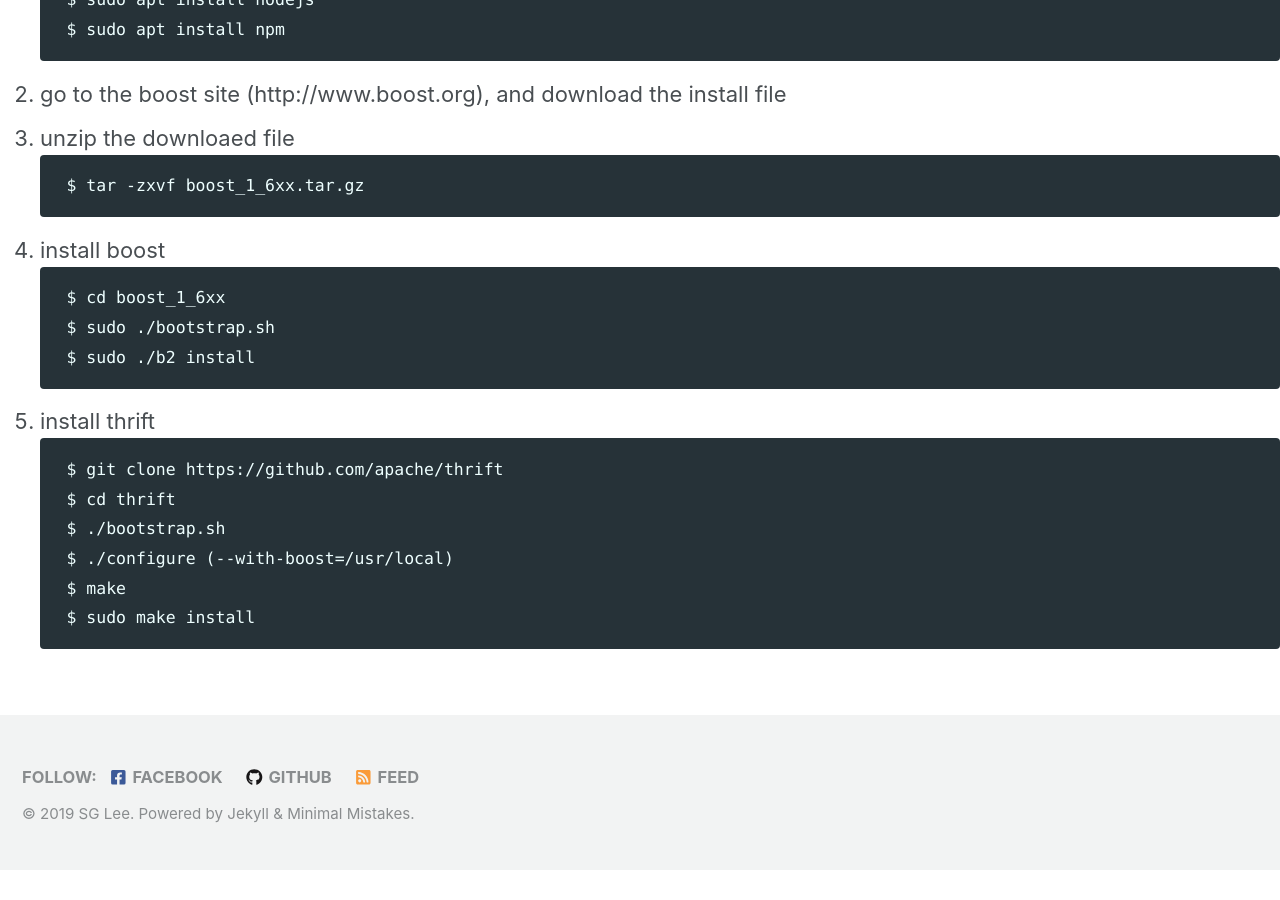
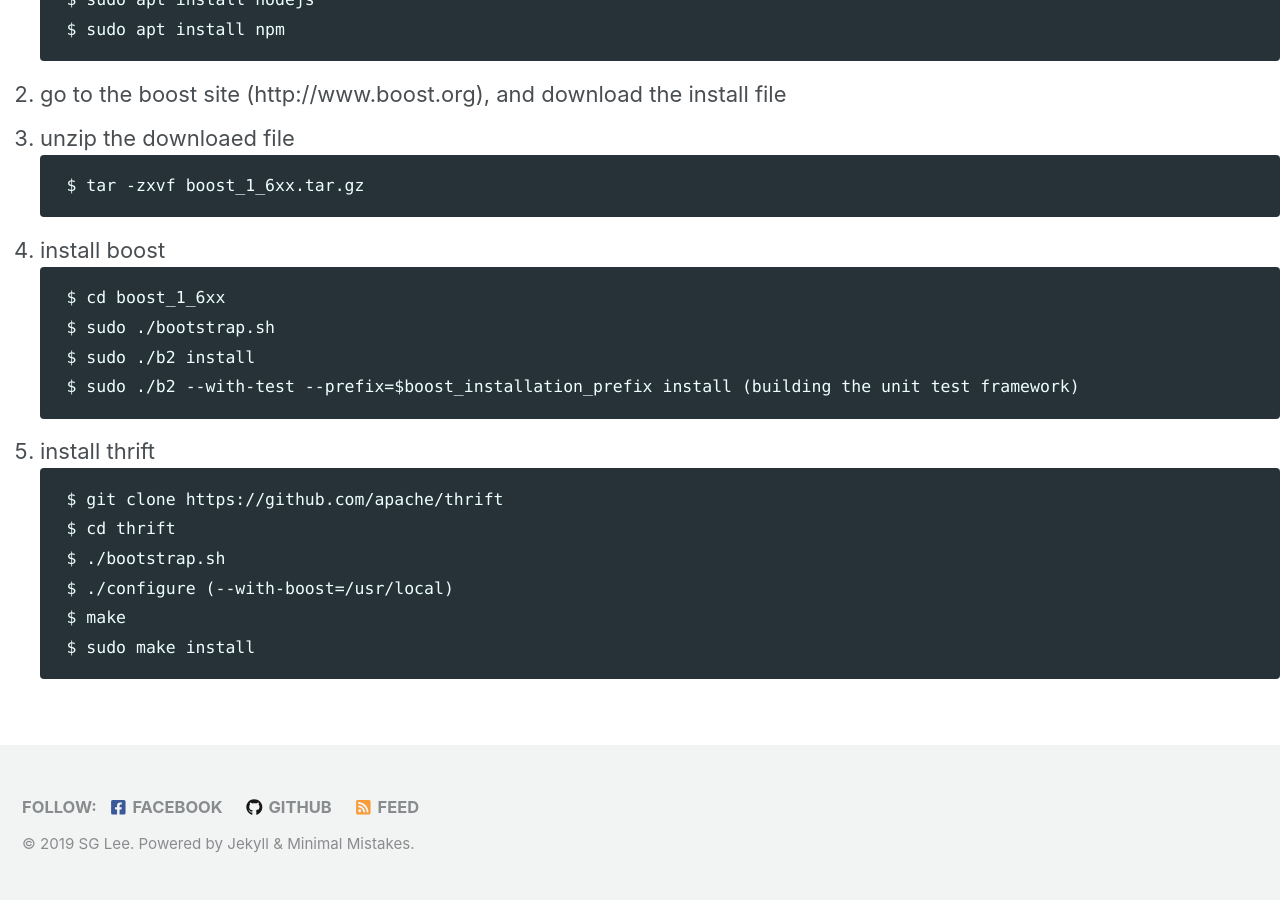
Before and after one commit to sglee-net/sglee-net.github.io, a Jekyll site: the page built from development_environment/dev_environment.md, in a window 1280 px wide and 900 px high, scrolled down 8633 px. Built offline with Jekyll 4.4.1, drawn with Linux system fonts in a browser that asks for light colours; cached includes are drawn as plain includes; nearby versions of some CDN libraries; our own code applies the rules of GitHub Pages for plain Markdown files; before the commit the page ends 9503 px from its top, so only the background shows below that.

Commit message:
Update dev_environment.md

````diff
--- a/development_environment/dev_environment.md
+++ b/development_environment/dev_environment.md
@@ -281,6 +281,7 @@ LANGUAGE="en_US.UTF-8"
     $ cd boost_1_6xx
     $ sudo ./bootstrap.sh
     $ sudo ./b2 install
+    $ sudo ./b2 --with-test --prefix=$boost_installation_prefix install (building the unit test framework)
     ```
 5. install thrift
     ```
````
